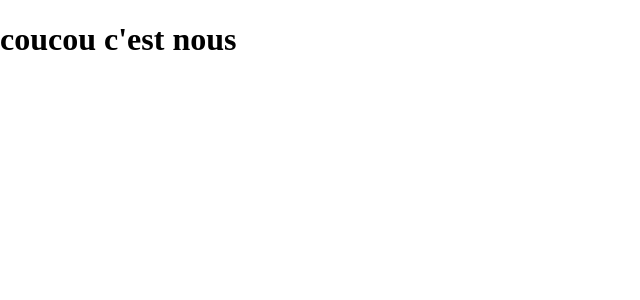
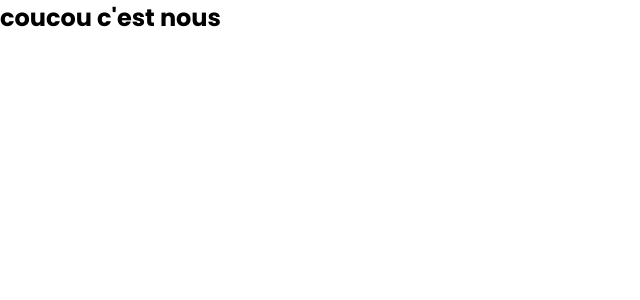
Before and after one commit to WildCodeSchool-2024-02/JS-Nantes-RamCSS-P3-PoPote, a React (Vite) app in the folder client/: page / in a window 1280 px wide. Shown: the top 300 px of the page, without its empty margins (0-640 px from the left). Built offline with nearby package versions, Linux system fonts and the light colour scheme.

Commit message:
root css finished

```diff
--- a/client/src/styles/global.css
+++ b/client/src/styles/global.css
@@ -25,3 +25,50 @@
 @import "./pages-styles/search-page.css";
 @import "./pages-styles/set-profile-page.css";
 @import "./pages-styles/welcome-page.css";
+
+@import url("https://fonts.googleapis.com/css2?family=Patrick+Hand&family=Poppins:ital,wght@0,100;0,200;0,300;0,400;0,500;0,600;0,700;0,800;0,900;1,100;1,200;1,300;1,400;1,500;1,600;1,700;1,800;1,900&display=swap");
+
+:root {
+  /* Font */
+  --dark-font-color: black;
+  --light-font-color: white;
+  --orange-font-color: rgb(245, 124, 0);
+  --gray-font-color: rgb(135, 135, 135);
+
+  --poppins-font: Poppins;
+  --patrick-font: Patrick Hand;
+
+  --font-size-h1: 24px;
+  --font-size-h2: 20px;
+  --font-size-h3: 16px;
+  --font-size-text: 14px;
+
+  /* Element color */
+  --primary-bg-color: white;
+  --orange-bg-color: rgb(245, 124, 0);
+  --green-bg-color: rgb(151, 191, 13);
+  --beige-bg-color: rgb(236, 232, 218);
+  --darkgray-bg-color: rgb(92, 92, 92);
+  --ligthgray-bg-color: rgb(230, 235, 242);
+}
+
+* {
+  box-sizing: border-box;
+  margin: 0;
+  padding: 0;
+}
+
+h1 {
+  font-size: 24px;
+  font-family: var(--poppins-font);
+}
+h2 {
+  font-size: 20px;
+}
+h3 {
+  font-size: 16px;
+}
+
+p {
+  font-size: 14px;
+}
```
